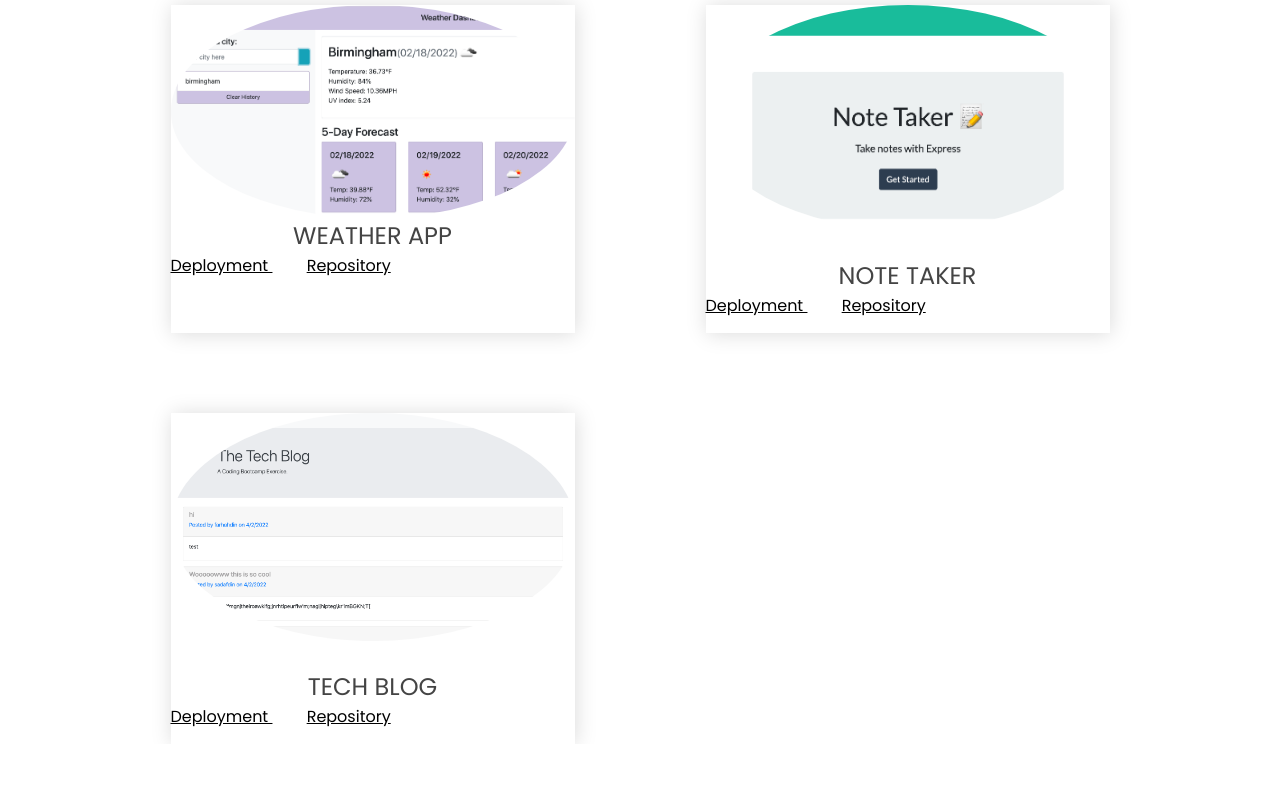
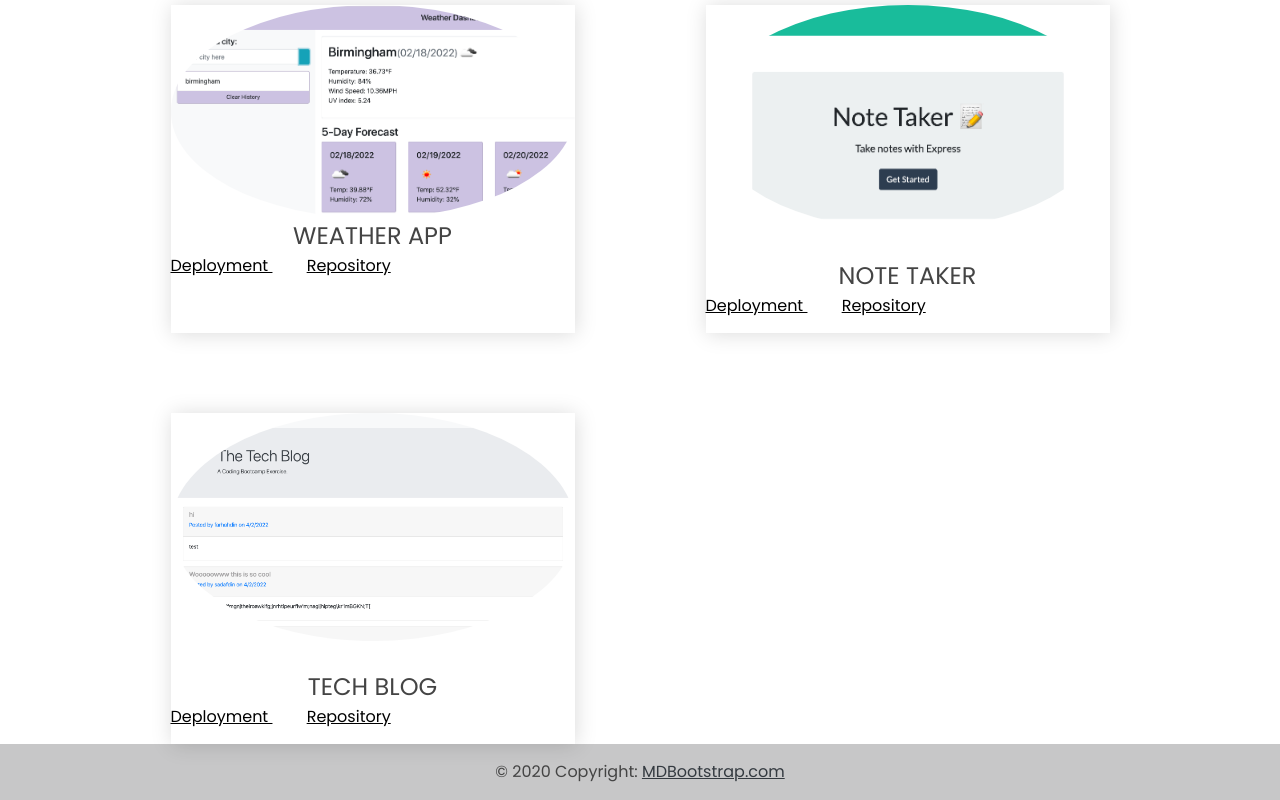
Before and after one commit to farhahdin1997/portfolio_version3, a plain HTML site: page work.html in a window 1280 px wide. Shown: the part 1111-1911 px from the top of the page. Before the commit the page ends 1855 px from the top, so only its background shows below. Drawn offline with nearby package versions, Linux system fonts and the light colour scheme; a web font is replaced by a local one.

Commit message:
final touches

```diff
--- a/work.html
+++ b/work.html
@@ -150,7 +150,14 @@
                 </div>
         </div>
 
-
+        <footer class="bg-light text-center text-lg-start">
+            <!-- Copyright -->
+            <div class="text-center p-3" style="background-color: rgba(0, 0, 0, 0.2);">
+              © 2020 Copyright:
+              <a class="text-dark" href="https://mdbootstrap.com/">MDBootstrap.com</a>
+            </div>
+            <!-- Copyright -->
+          </footer>
 </body>
 
 </html>
```
